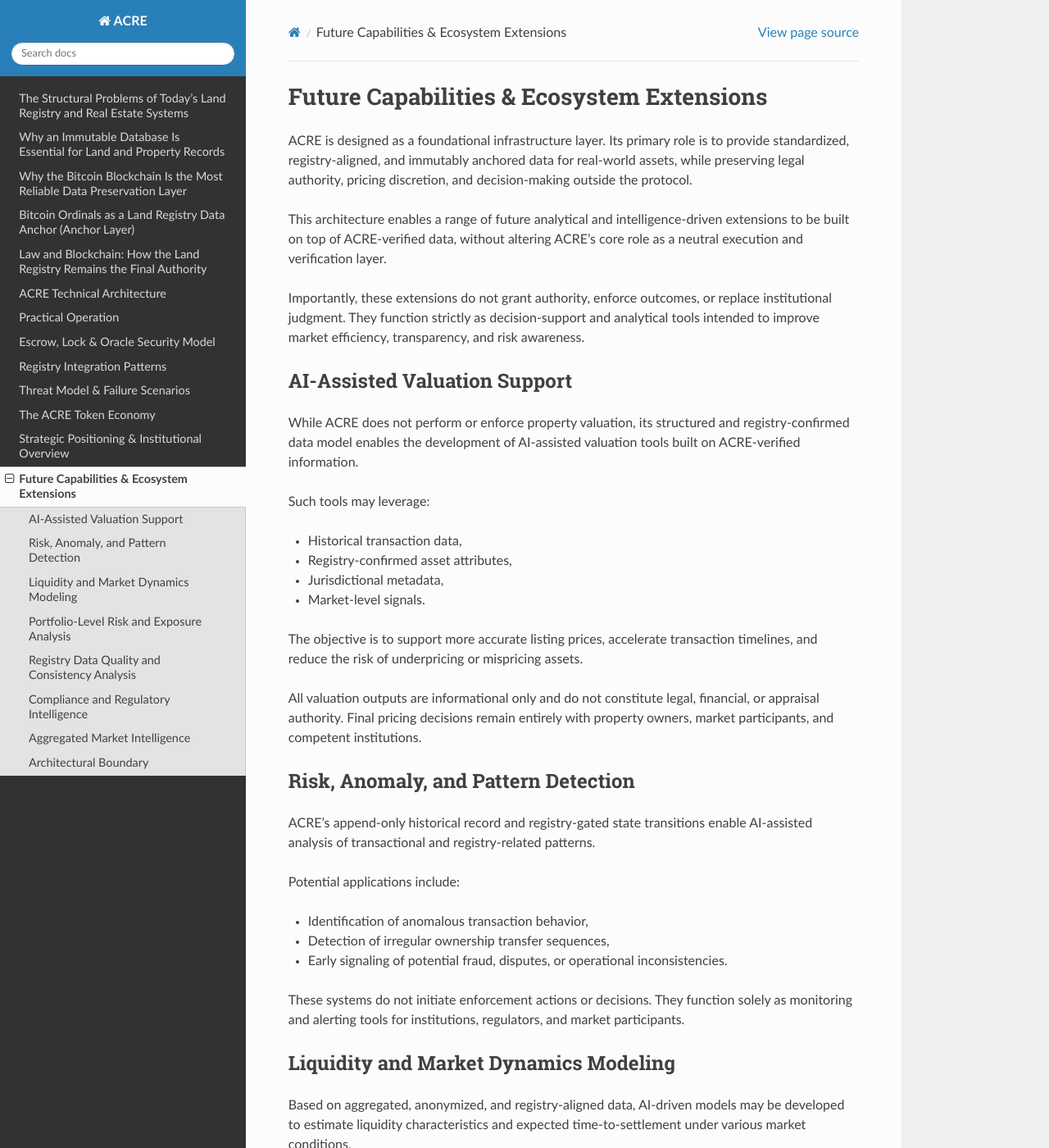
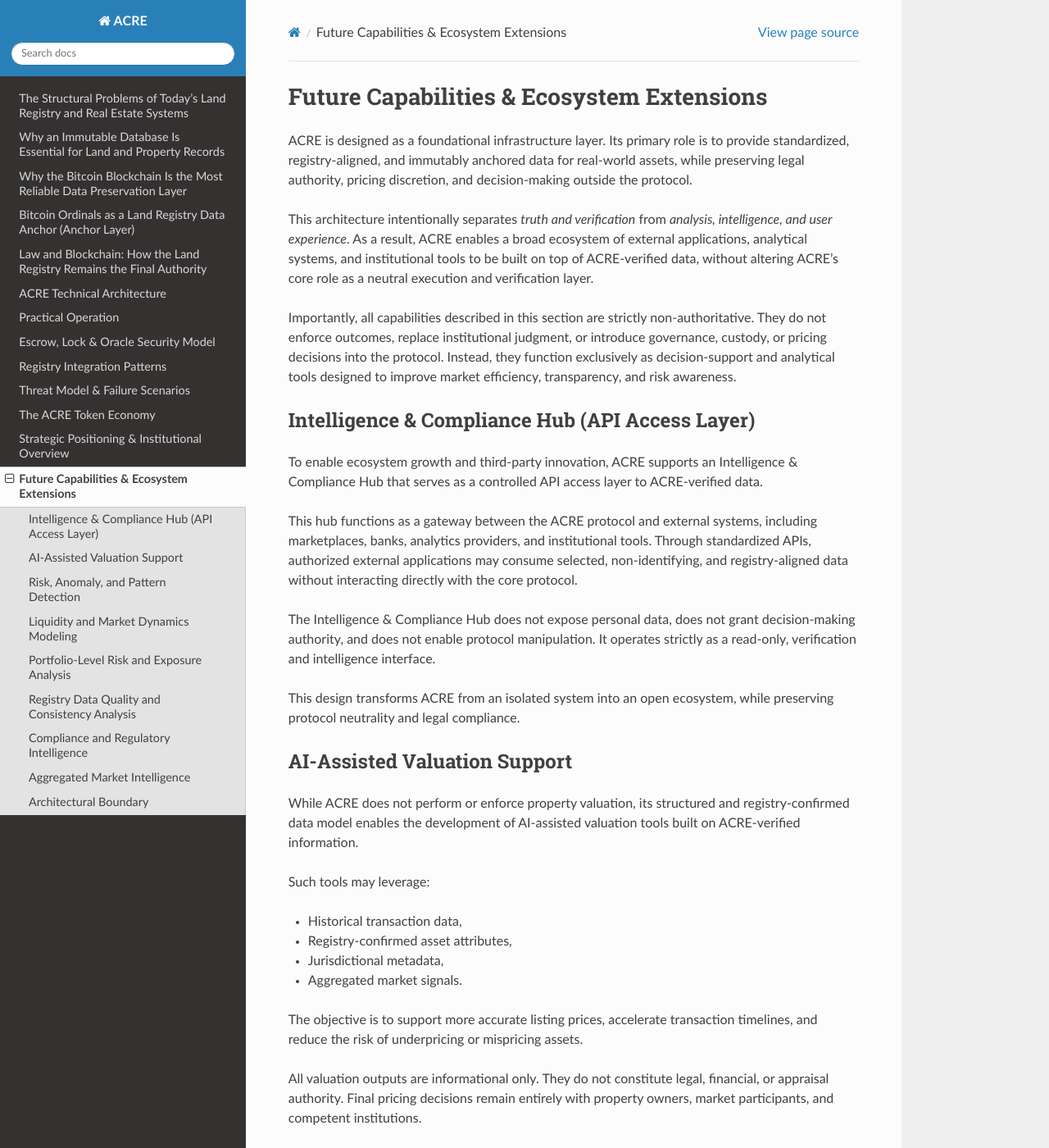
Before and after one commit to petershepherd/rtd-acre, a Sphinx documentation site: the page built from docs/source/future-capabilities-and-ecosystem-extensions.rst, in a window 1280 px wide and 1400 px high. Shown: the whole window at 82% size. Built offline with Sphinx 7.4.7 and the Read the Docs theme 3.1.0, drawn with Linux system fonts in a browser that asks for light colours; some of the changed text lies outside the part shown.

Commit message:
Refine documentation on ACRE architecture and tools
Clarified the role of ACRE's architecture in separating verification from analysis. Enhanced descriptions of the Intelligence & Compliance Hub and its functions, along with the limitations of valuation outputs and monitoring tools.

```diff
--- a/docs/source/future-capabilities-and-ecosystem-extensions.rst
+++ b/docs/source/future-capabilities-and-ecosystem-extensions.rst
@@ -6,14 +6,37 @@ provide standardized, registry-aligned, and immutably anchored data for
 real-world assets, while preserving legal authority, pricing discretion, and
 decision-making outside the protocol.
 
-This architecture enables a range of future analytical and intelligence-driven
-extensions to be built on top of ACRE-verified data, without altering ACRE’s
-core role as a neutral execution and verification layer.
+This architecture intentionally separates *truth and verification* from
+*analysis, intelligence, and user experience*. As a result, ACRE enables a
+broad ecosystem of external applications, analytical systems, and institutional
+tools to be built on top of ACRE-verified data, without altering ACRE’s core role
+as a neutral execution and verification layer.
 
-Importantly, these extensions do not grant authority, enforce outcomes, or
-replace institutional judgment. They function strictly as decision-support and
-analytical tools intended to improve market efficiency, transparency, and risk
-awareness.
+Importantly, all capabilities described in this section are strictly
+non-authoritative. They do not enforce outcomes, replace institutional judgment,
+or introduce governance, custody, or pricing decisions into the protocol.
+Instead, they function exclusively as decision-support and analytical tools
+designed to improve market efficiency, transparency, and risk awareness.
+
+Intelligence & Compliance Hub (API Access Layer)
+------------------------------------------------
+
+To enable ecosystem growth and third-party innovation, ACRE supports an
+Intelligence & Compliance Hub that serves as a controlled API access layer to
+ACRE-verified data.
+
+This hub functions as a gateway between the ACRE protocol and external systems,
+including marketplaces, banks, analytics providers, and institutional tools.
+Through standardized APIs, authorized external applications may consume
+selected, non-identifying, and registry-aligned data without interacting
+directly with the core protocol.
+
+The Intelligence & Compliance Hub does not expose personal data, does not grant
+decision-making authority, and does not enable protocol manipulation. It
+operates strictly as a read-only, verification and intelligence interface.
+
+This design transforms ACRE from an isolated system into an open ecosystem,
+while preserving protocol neutrality and legal compliance.
 
 AI-Assisted Valuation Support
 -----------------------------
@@ -27,12 +50,12 @@ Such tools may leverage:
 - Historical transaction data,
 - Registry-confirmed asset attributes,
 - Jurisdictional metadata,
-- Market-level signals.
+- Aggregated market signals.
 
 The objective is to support more accurate listing prices, accelerate transaction
 timelines, and reduce the risk of underpricing or mispricing assets.
 
-All valuation outputs are informational only and do not constitute legal,
+All valuation outputs are informational only. They do not constitute legal,
 financial, or appraisal authority. Final pricing decisions remain entirely with
 property owners, market participants, and competent institutions.
 
@@ -50,7 +73,7 @@ Potential applications include:
 
 These systems do not initiate enforcement actions or decisions. They function
 solely as monitoring and alerting tools for institutions, regulators, and market
-participants.
+participants, enhancing oversight without altering authority structures.
 
 Liquidity and Market Dynamics Modeling
 --------------------------------------
@@ -122,7 +146,7 @@ These insights may include:
 - Settlement dynamics.
 
 No personally identifiable information, individual pricing recommendations, or
-asset-specific predictions are exposed.
+asset-specific predictions are exposed through these mechanisms.
 
 Architectural Boundary
 ----------------------
@@ -133,4 +157,5 @@ verified data layer.
 They do not modify core protocol behavior, do not alter legal authority, and do
 not shift ownership, pricing, or governance decisions on-chain.
 
-ACRE remains infrastructure. Intelligence is additive, optional, and external.
+ACRE remains infrastructure.
+Intelligence is additive, optional, and external.
```
Also changed, not shown: other parts of docs/source/future-capabilities-and-ecosystem-extensions.rst (+2 -1 lines).
